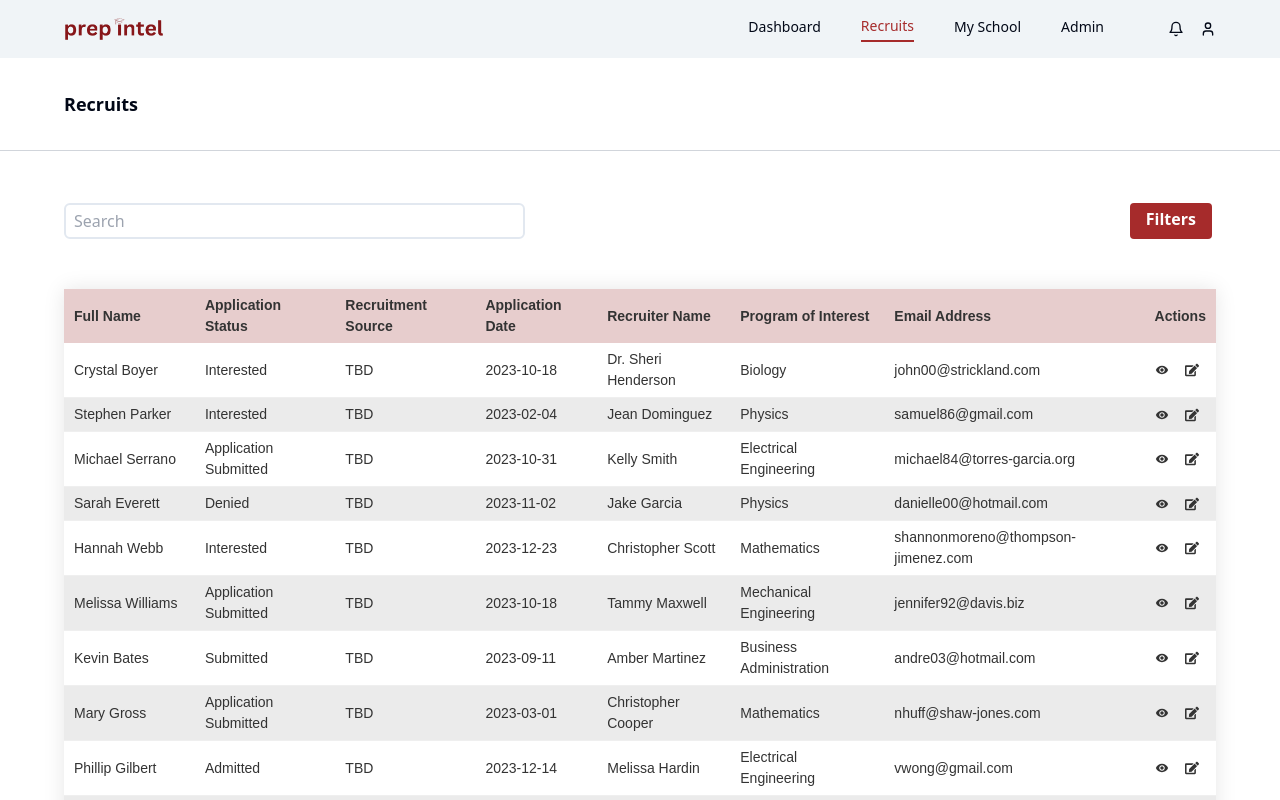
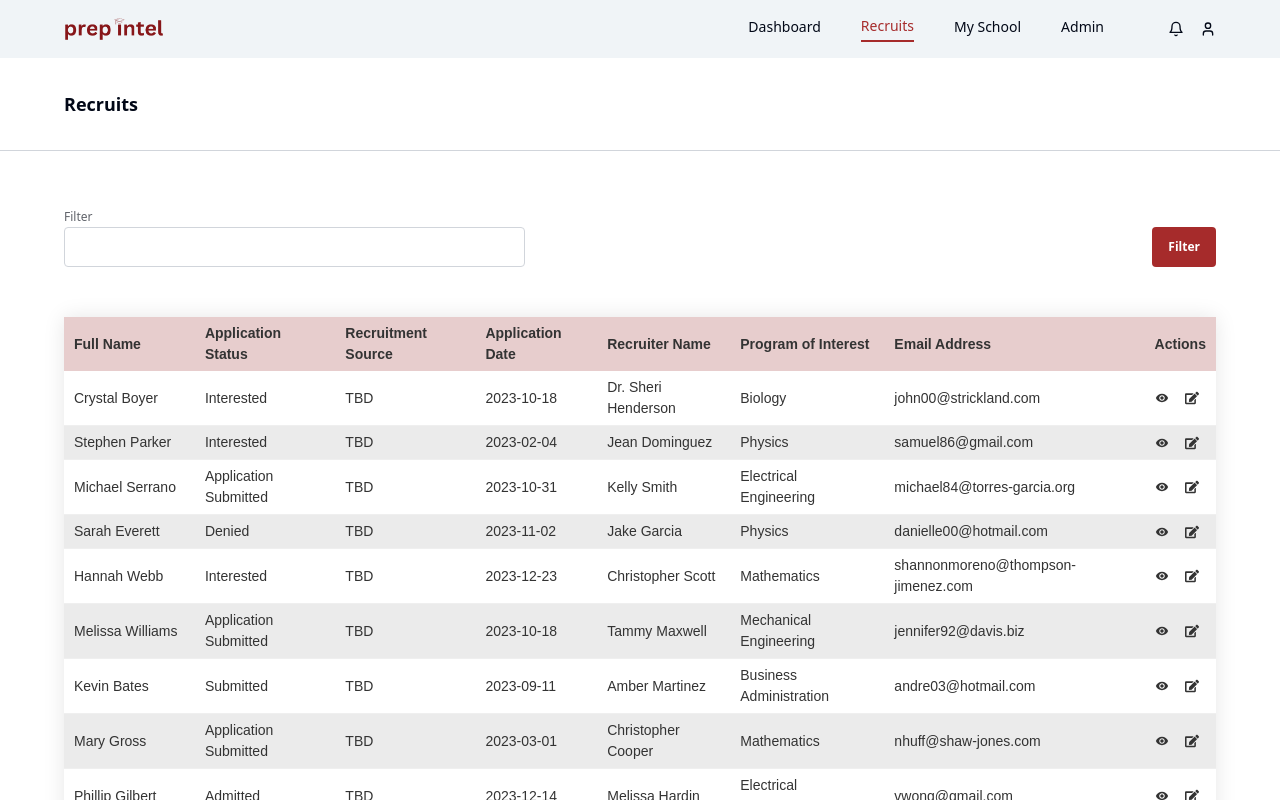
Before and after one commit to Idea2ImpactTechSolutions/prep-intel, a Next.js app: page /school/recruits in a window 1280 px wide. Shown: the top 800 px of the page. Built offline with nearby package versions, Linux system fonts and the light colour scheme.

Commit message:
Add client side filtering to /school/recruits
- Use custom input components

```diff
--- a/app/school/(routes)/recruits/page.tsx
+++ b/app/school/(routes)/recruits/page.tsx
@@ -1,38 +1,47 @@
 "use client";
-import React from "react";
-import { Formik, Form, Field, FieldArray, ErrorMessage } from "formik";
-import { SchoolRecruits as recruits }  from "../../../ui/mock-data/Users"
+import { useState, useEffect } from "react";
+import { SchoolRecruits }  from "@/app/ui/mock-data/Users"
 import { IoMdEye } from "react-icons/io";
 import { FaEdit } from "react-icons/fa";
 import PageTitleContainer from "@/components/page-title";
+import { Input } from "@/components/ui/input";
+import { Button } from "@/components/ui/button";
 
 export default function Page() {
+  const [filter, setFilter] = useState('');
+  const [recruits, setRecruits] = useState([]);
+
+  const onChangeHandler = (event) => {
+    setFilter(event.target.value);
+  };
+
+  useEffect(() => {
+    setRecruits(SchoolRecruits.filter(r => r['Full Name'].includes(filter)))
+  }, [filter]);
 
   return (
   	<section>
   	<PageTitleContainer title="Recruits" />
   	<hr className="border-t border-gray-300 my-4" />
-    <Formik>
+
      <section className="p-4 items-center justify-between md:px-16 md:mt-4">
-        <div className="w-full mt-5 flex">
+        <div className="w-full mt-5 flex items-end">
           <div className="w-[40%]">
-            <Field
-                name="school_email"
-                type="text"
-                placeholder="Search"
-                className="border-2 py-1 px-2 rounded-md w-full"
-            />
-            <ErrorMessage
-                name="school_email"
-                component="div"
-                className="text-red-500"
+          <Input
+            label="Filter"
+            labelClass="text-xs font-normal text-[#61646B]"
+            type="text"
+            className="w-full"
+            onChange={onChangeHandler}
             />
           </div>
           <div className="flex-grow"></div>
 
-          <button type="submit" className="flex items-center bg-primary hover:bg-primary-500 text-white font-bold py-3 px-4 rounded mr-1">
-              <div className="leading-none inline-block -mt-1">Filters</div>
-          </button>
+          <Button
+              className="text-xs bg-primary hover:bg-primary-500 text-white font-bold"
+            >Filter</Button>
+
+
 
         </div>
 
@@ -66,7 +75,6 @@ export default function Page() {
           </tbody>
         </table>
     </section>
-    </Formik>
     </section>
   );
 }
```
